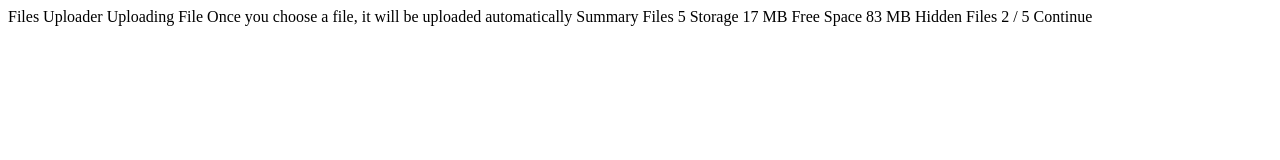
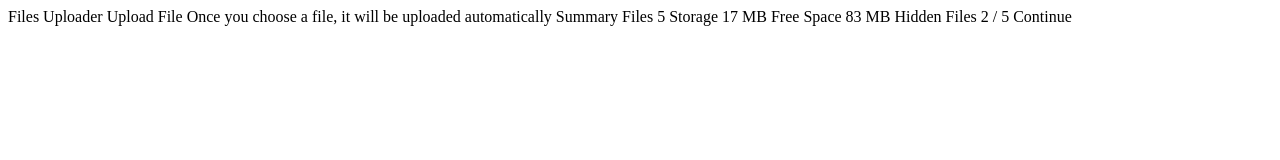
Before and after one commit to ColmanDevClub/FileUpload, a plain HTML site: page index.html in a window 1280 px wide. Drawn offline with Linux system fonts and the light colour scheme.

Commit message:
Update index.html

```diff
--- a/index.html
+++ b/index.html
@@ -11,7 +11,7 @@
 
   Files Uploader
 
-  Uploading File
+  Upload File
 
   Once you choose a file, it will be uploaded automatically
 
```
